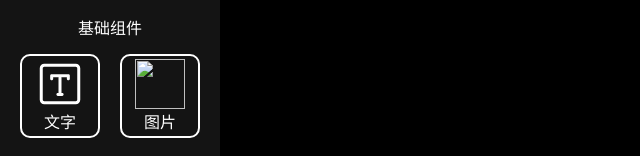
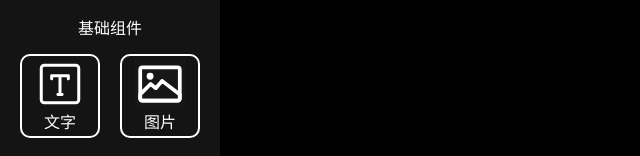
Before and after one commit to codewyx/WEBDEVQ, a plain HTML site: page index.html in a window 1280 px wide. Shown: the top 156 px of the page, without its empty margins (0-640 px from the left). Drawn offline with Linux system fonts and the light colour scheme.

Commit message:
Add files via upload

```diff
--- a/index.html
+++ b/index.html
@@ -21,7 +21,7 @@
                     <div class="button-text">文字</div>
                 </div>
                 <div class="Control-button">
-                    <img src="./image/Control./image.svg" width="50" height="50" alt="">
+                    <img src="./image/Control/image.svg" width="50" height="50" alt="">
                     <div class="button-text">图片</div>
                 </div>
             </div>
```
